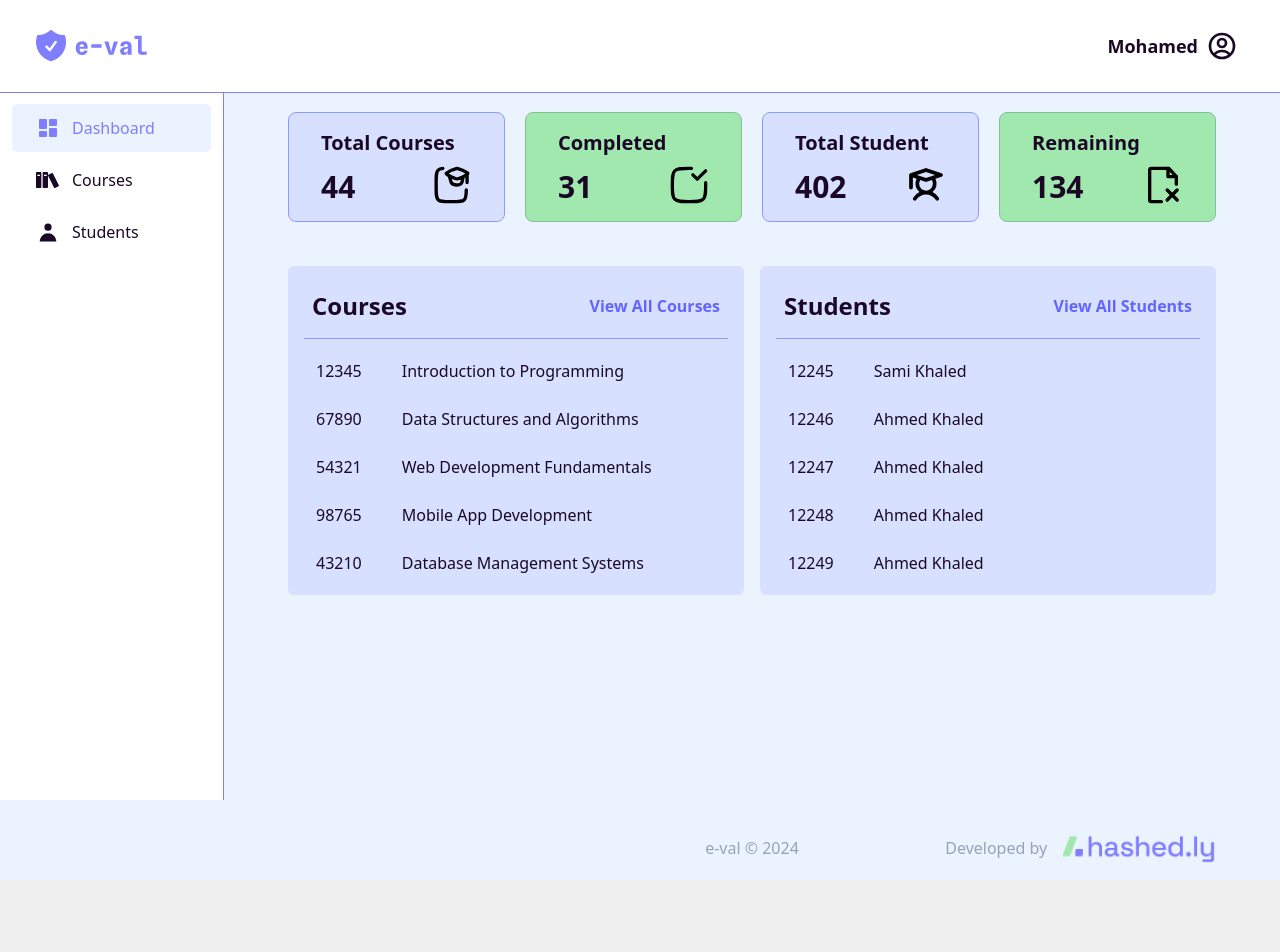
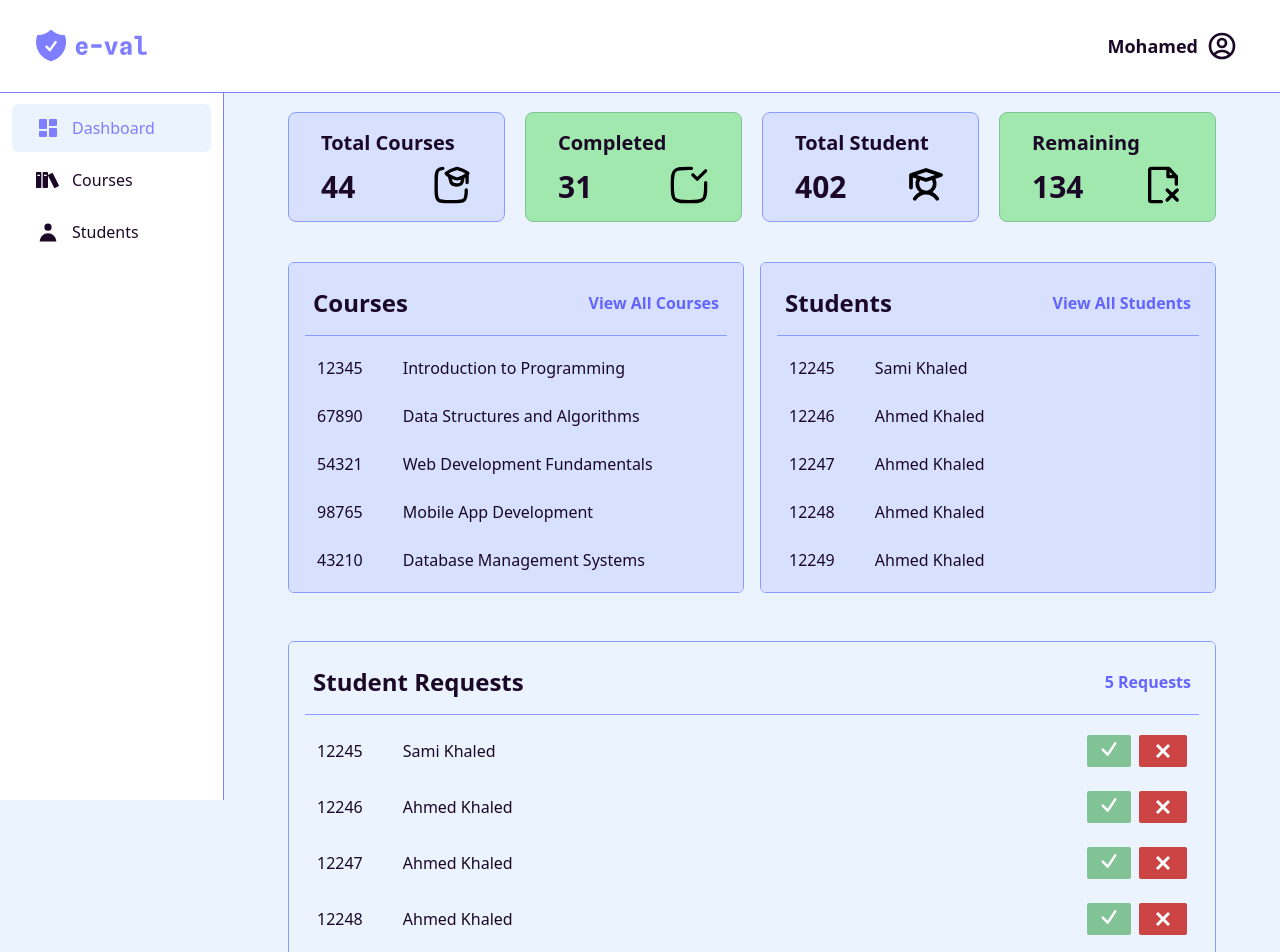
Before and after one commit to Abdullah-Jehani/e-val, a Vue app: page /admin/dashboard in a window 1280 px wide. Shown: the top 952 px of the page. Before the commit the page ends 880 px from the top, so only its background shows below. Built offline with nearby package versions, Linux system fonts and the light colour scheme.

Commit message:
finish admin dashboard

```diff
--- a/src/components/Admin/GeneralTable.vue
+++ b/src/components/Admin/GeneralTable.vue
@@ -1,13 +1,15 @@
 <template>
-  <div class="overflow-x-auto rounded-md border-lightPurple">
+  <div class="overflow-x-auto rounded-md border border-lightPurple">
+    <!-- Card header -->
     <div
+      v-if="cardTitle !== ''"
       class="flex flex-col justify-between items-center p-4 pb-0 bg-offWhite"
     >
       <div class="w-full flex justify-between items-center p-2 pb-4">
         <h1 class="text-2xl font-bold text-mainBlack">{{ cardTitle }}</h1>
         <router-link
           :to="route"
-          class="text-darkPurple font-semibold text-primary-600 hover:text-mainPurple transition-all duration-200 ease-in-out"
+          class="text-darkPurple font-semibold hover:text-mainPurple transition-all duration-200 ease-in-out"
         >
           <p class="hidden md:block">{{ routeName }}</p>
           <svg
@@ -31,11 +33,24 @@
     <div
       class="w-full overflow-y-auto overflow-x-clip h-64 lg:p-2 py-2 bg-offWhite font-medium"
     >
+      <div
+        v-if="objects.length === 0"
+        class="w-full h-full flex justify-center py-4 italic text-mainPurple transform pt-24"
+      >
+        No data available
+      </div>
       <table class="table-auto text-left text-mainBlack">
         <tbody class="bg-offWhite truncate">
-          <tr v-for="(object, index) in objects" :key="index" class="truncate">
+          <tr
+            v-for="(object, index) in objects"
+            :key="index"
+            class="truncate"
+            :class="{
+              'border-b border-lightPurple': border,
+            }"
+          >
             <td class="px-5 py-3 text-left md:table-cell">{{ object.id }}</td>
-            <td class="lg:px-5 px-2 py-3 truncate">{{ object.name }}</td>
+            <td class="w-full lg:px-5 px-2 py-3 truncate">{{ object.name }}</td>
           </tr>
         </tbody>
       </table>
@@ -46,9 +61,6 @@
 <script setup>
 import { ref } from 'vue';
 import { defineProps } from 'vue';
-
-const objectId = ref('');
-const objectName = ref('');
 
 const props = defineProps({
   objects: {
@@ -67,5 +79,9 @@ const props = defineProps({
     type: String,
     required: true,
   },
+  border: {
+    type: Boolean,
+    default: false,
+  },
 });
 </script>
--- /dev/null
+++ b/src/components/Admin/RequestsTable.vue
@@ -0,0 +1,122 @@
+<template>
+  <div class="overflow-x-auto rounded-md border border-lightPurple">
+    <div
+      class="flex flex-col justify-between items-center p-4 pb-0 bg-mainWhite"
+    >
+      <div class="w-full flex justify-between items-center p-2 pb-4">
+        <h1 class="text-2xl font-bold text-mainBlack">{{ cardTitle }}</h1>
+        <div class="text-darkPurple font-semibold">
+          <p class="hidden md:block">{{ tagName }}</p>
+          <svg
+            xmlns="http://www.w3.org/2000/svg"
+            fill="none"
+            viewBox="0 0 24 24"
+            stroke-width="1.5"
+            stroke="currentColor"
+            class="w-6 h-6 md:hidden"
+          >
+            <path
+              strokeLinecap="round"
+              strokeLinejoin="round"
+              d="M13.5 6H5.25A2.25 2.25 0 0 0 3 8.25v10.5A2.25 2.25 0 0 0 5.25 21h10.5A2.25 2.25 0 0 0 18 18.75V10.5m-10.5 6L21 3m0 0h-5.25M21 3v5.25"
+            />
+          </svg>
+        </div>
+      </div>
+      <div id="divider" class="w-full h-px bg-lightPurple"></div>
+    </div>
+    <div
+      class="w-full overflow-y-auto overflow-x-clip min-h-24 md:p-2 py-2 bg-mainWhite font-medium"
+    >
+      <div
+        v-if="objects.length === 0"
+        class="w-full h-full flex justify-center items-center py-4 italic text-mainPurple"
+      >
+        No requests available
+      </div>
+      <table class="table-auto text-left text-mainBlack">
+        <tbody class="bg-mainWhite truncate">
+          <tr v-for="(object, index) in objects" :key="index" class="truncate">
+            <td class="px-5 py-3 text-left md:table-cell">{{ object.id }}</td>
+            <td class="w-full md:px-5 px-2 py-3 truncate">{{ object.name }}</td>
+            <td class="md:table-cell md:px-5 px-2 py-3 truncate">
+              <div class="flex gap-2">
+                <span
+                  @click="acceptItem(index)"
+                  class="md:px-3 md:py-1 p-1 rounded-sm bg-darkGreen text-white hover:filter hover:brightness-90 cursor-pointer transition duration-200 ease-in-out"
+                >
+                  <svg
+                    xmlns="http://www.w3.org/2000/svg"
+                    fill="none"
+                    viewBox="0 0 24 24"
+                    stroke-width="3"
+                    stroke="currentColor"
+                    class="w-4 h-4 md:w-5 md:h-5"
+                  >
+                    <path
+                      stroke-linecap="round"
+                      stroke-linejoin="round"
+                      d="m4.5 12.75 6 6 9-13.5"
+                    />
+                  </svg>
+                </span>
+                <span
+                  @click="rejectItem(index)"
+                  class="md:px-3 md:py-1 p-1 rounded-sm bg-mainRed text-white hover:filter hover:brightness-90 cursor-pointer transition duration-200 ease-in-out"
+                >
+                  <svg
+                    xmlns="http://www.w3.org/2000/svg"
+                    fill="none"
+                    viewBox="0 0 24 24"
+                    stroke-width="3"
+                    stroke="currentColor"
+                    class="w-4 h-4 md:w-6 md:h-6"
+                  >
+                    <path
+                      strokeLinecap="round"
+                      strokeLinejoin="round"
+                      d="M6 18 18 6M6 6l12 12"
+                    />
+                  </svg>
+                </span>
+              </div>
+            </td>
+          </tr>
+        </tbody>
+      </table>
+    </div>
+  </div>
+</template>
+
+<script setup>
+import { ref } from 'vue';
+import { defineProps } from 'vue';
+import { useToast } from 'vue-toastification';
+
+const toast = useToast();
+
+const props = defineProps({
+  objects: {
+    type: Array,
+    required: true,
+  },
+  cardTitle: {
+    type: String,
+    required: true,
+  },
+  tagName: {
+    type: String,
+    required: true,
+  },
+});
+
+const acceptItem = (index) => {
+  toast.success(`Accepted student with id ${props.objects[index].id}`);
+  props.objects.splice(index, 1);
+};
+
+const rejectItem = (index) => {
+  toast.error(`Rejected student with id ${props.objects[index].id}`);
+  props.objects.splice(index, 1);
+};
+</script>
--- /dev/null
+++ b/src/views/Admin/CoursesView.vue
@@ -0,0 +1,85 @@
+<template>
+  <div
+    class="px-3 md:p-0 grid gap-y-3 md:gap-y-8 lg:gap-y-6 gap-x-4 md:gap-x-5 grid-cols-4 lg:grid-cols-12"
+  >
+    <general-table
+      :objects="courses"
+      :cardTitle="'Courses'"
+      :routeName="'View All Courses'"
+      :route="'/admin/courses'"
+    />
+  </div>
+</template>
+
+<script setup>
+import { ref } from 'vue';
+import GeneralTable from '../../components/Admin/GeneralTable.vue';
+import { useToast } from 'vue-toastification';
+import { useRouter } from 'vue-router';
+
+const toast = useToast();
+const router = useRouter();
+
+const courses = ref([
+  {
+    id: 1,
+    code: '12345',
+    name: 'Introduction to Programming',
+    Instructor: 'Sami Khaled',
+  },
+  {
+    id: 2,
+    code: '67890',
+    name: 'Data Structures and Algorithms',
+    Instructor: 'Faraj Ahmed',
+  },
+  {
+    id: 3,
+    code: '12345',
+    name: 'Introduction to Programming',
+    Instructor: 'Sami Khaled',
+  },
+  {
+    id: 4,
+    code: '67890',
+    name: 'Data Structures and Algorithms',
+    Instructor: 'Faraj Ahmed',
+  },
+  {
+    id: 5,
+    code: '12345',
+    name: 'Introduction to Programming',
+    Instructor: 'Sami Khaled',
+  },
+  {
+    id: 6,
+    code: '67890',
+    name: 'Data Structures and Algorithms',
+    Instructor: 'Faraj Ahmed',
+  },
+  {
+    id: 7,
+    code: '12345',
+    name: 'Introduction to Programming',
+    Instructor: 'Sami Khaled',
+  },
+  {
+    id: 8,
+    code: '67890',
+    name: 'Data Structures and Algorithms',
+    Instructor: 'Faraj Ahmed',
+  },
+  {
+    id: 9,
+    code: '12345',
+    name: 'Introduction to Programming',
+    Instructor: 'Sami Khaled',
+  },
+  {
+    id: 10,
+    code: '67890',
+    name: 'Data Structures and Algorithms',
+    Instructor: 'Faraj Ahmed',
+  },
+]);
+</script>
--- a/src/views/Admin/DashboardView.vue
+++ b/src/views/Admin/DashboardView.vue
@@ -96,7 +96,7 @@
     </div>
 
     <div class="col-span-full lg:grid grid-cols-12 gap-4">
-      <div class="col-span-6 my-8 lg:my-5">
+      <div class="col-span-6 my-6 lg:my-4">
         <general-table
           :objects="courses"
           :cardTitle="'Courses'"
@@ -104,7 +104,7 @@
           :route="'/admin/courses'"
         />
       </div>
-      <div class="col-span-6 my-8 lg:my-5">
+      <div class="col-span-6 my-6 lg:my-4">
         <general-table
           :objects="students"
           :cardTitle="'Students'"
@@ -113,12 +113,21 @@
         />
       </div>
     </div>
+    <div class="col-span-full my-6 lg:my-2 h-auto">
+      <request-table
+        :objects="requests"
+        :cardTitle="'Student Requests'"
+        :tagName="`${requests.length} Requests`"
+      />
+    </div>
   </div>
 </template>
 
 <script setup>
+import { ref } from 'vue';
 import StatsCard from '../../components/Student/StatsCard.vue';
 import GeneralTable from '../../components/Admin/GeneralTable.vue';
+import RequestTable from '../../components/Admin/RequestsTable.vue';
 
 const students = [
   {
@@ -163,6 +172,44 @@ const courses = [
   { id: '77542', name: 'Mobile App Development' },
 ];
 
+const requests = ref([
+  {
+    id: 12245,
+    name: 'Sami Khaled',
+    email: 'XwE8j@example.com',
+    role: 'student',
+    request: '',
+  },
+  {
+    id: 12246,
+    name: 'Ahmed Khaled',
+    email: 'XwE8j@example.com',
+    role: 'student',
+    request: '',
+  },
+  {
+    id: 12247,
+    name: 'Ahmed Khaled',
+    email: 'XwE8j@example.com',
+    role: 'student',
+    request: '',
+  },
+  {
+    id: 12248,
+    name: 'Ahmed Khaled',
+    email: 'XwE8j@example.com',
+    role: 'student',
+    request: '',
+  },
+  {
+    id: 12249,
+    name: 'Ahmed Khaled',
+    email: 'XwE8j@example.com',
+    role: 'student',
+    request: '',
+  },
+]);
+
 const cards = [
   {
     id: 1,
```
